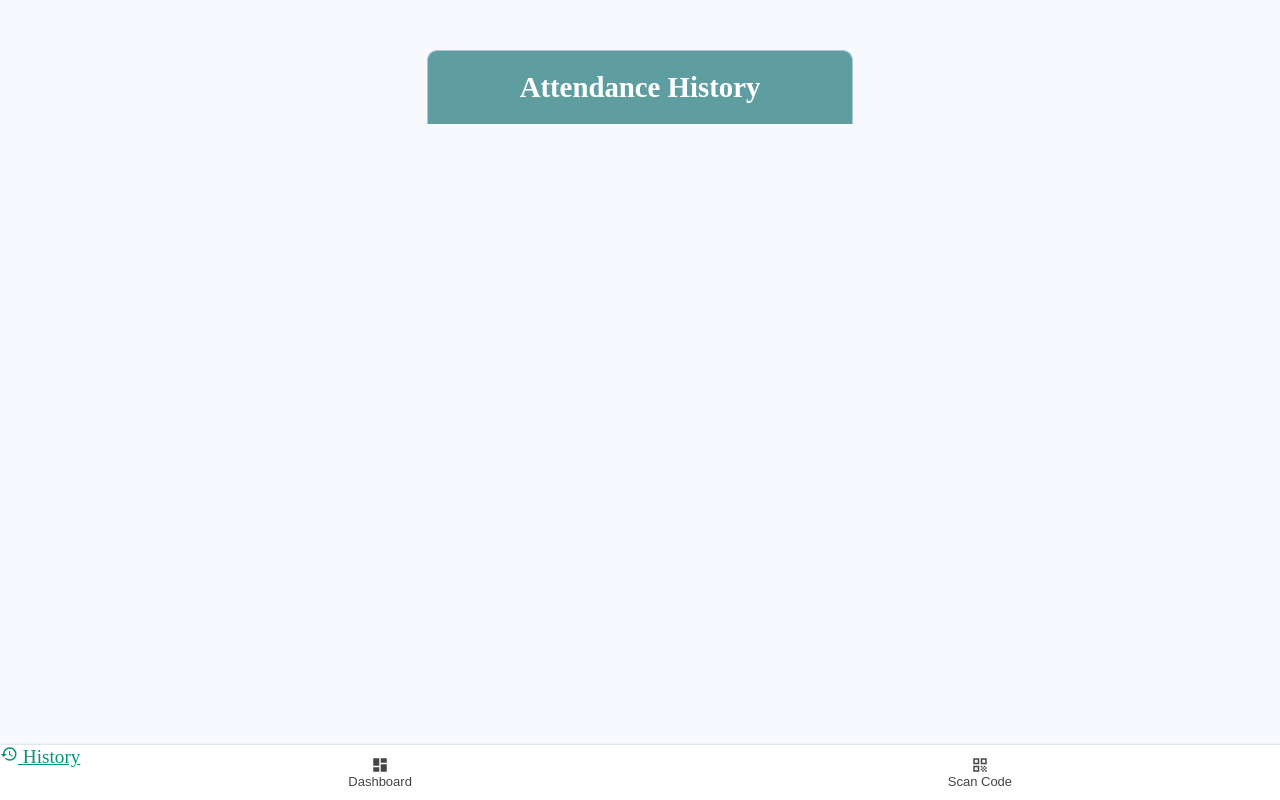
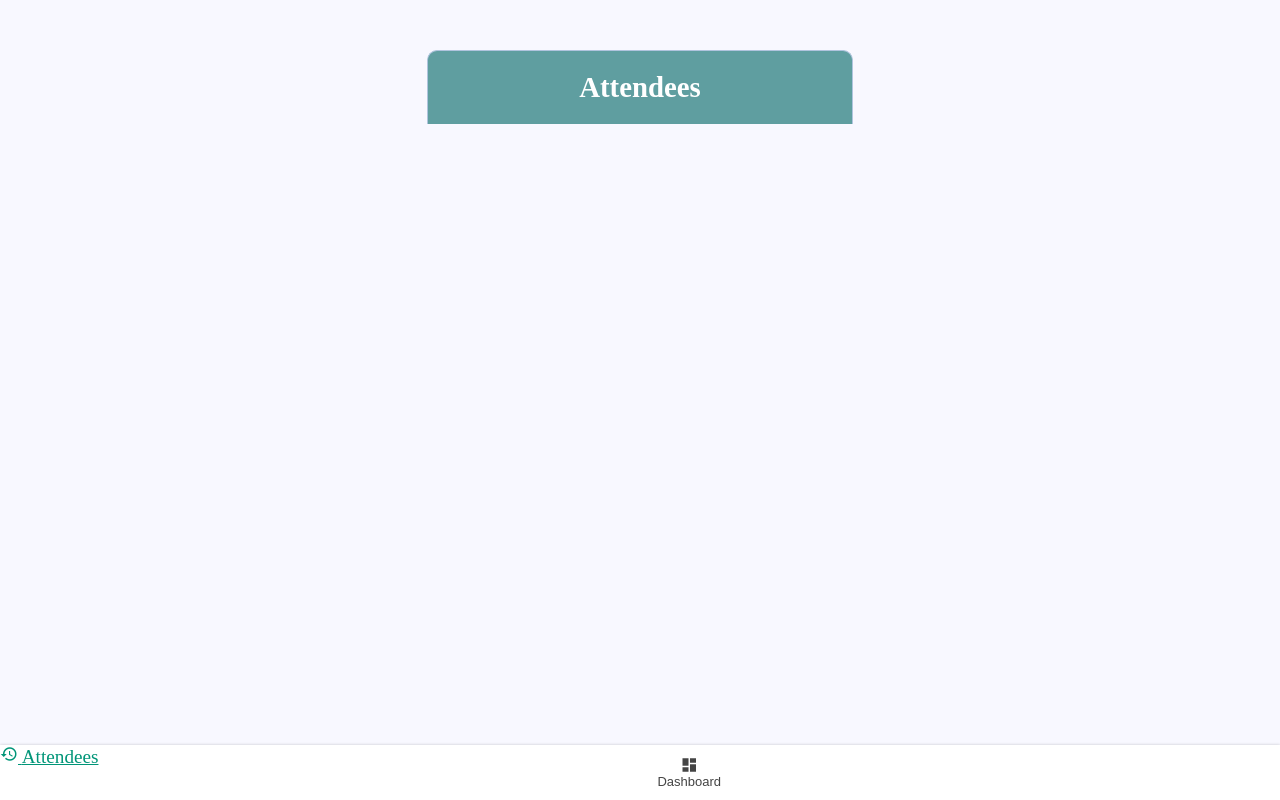
Before and after one commit to Keoabetswe/QR-Code-Attendance-Monitoring-System, a PHP site: page /attendees.php in a window 1280 px wide. Run offline with PHP 8.4, Linux system fonts and the light colour scheme.

Commit message:
change navbar links

```diff
--- a/attendees.php
+++ b/attendees.php
@@ -12,23 +12,20 @@
     <body>
        <main>
         <nav class="nav">
-          <a href="attendanceHistory.php" class="nav__link--active">
+          <a href="attendees.php" class="nav__link--active">
             <i class="material-icons nav__icon">history</i>
-            <span class="nav__text">History</span>
+            <span class="nav__text">Attendees</span>
           </a>
           <a href="studentDashboard.php" class="nav__link nav__link">
             <i class="material-icons nav__icon">dashboard</i>
             <span class="nav__text">Dashboard</span>
           </a>
-          <a href="qrCodeDecoder.php" class="nav__link">
-            <i class="material-icons nav__icon">qr_code</i>
-            <span class="nav__text">Scan Code</span>
-          </a>
+
         </nav>
        </main>
 
       <div class="header">
-  	    <h2>Attendance History</h2>
+  	    <h2>Attendees</h2>
       </div>
 
 
```
